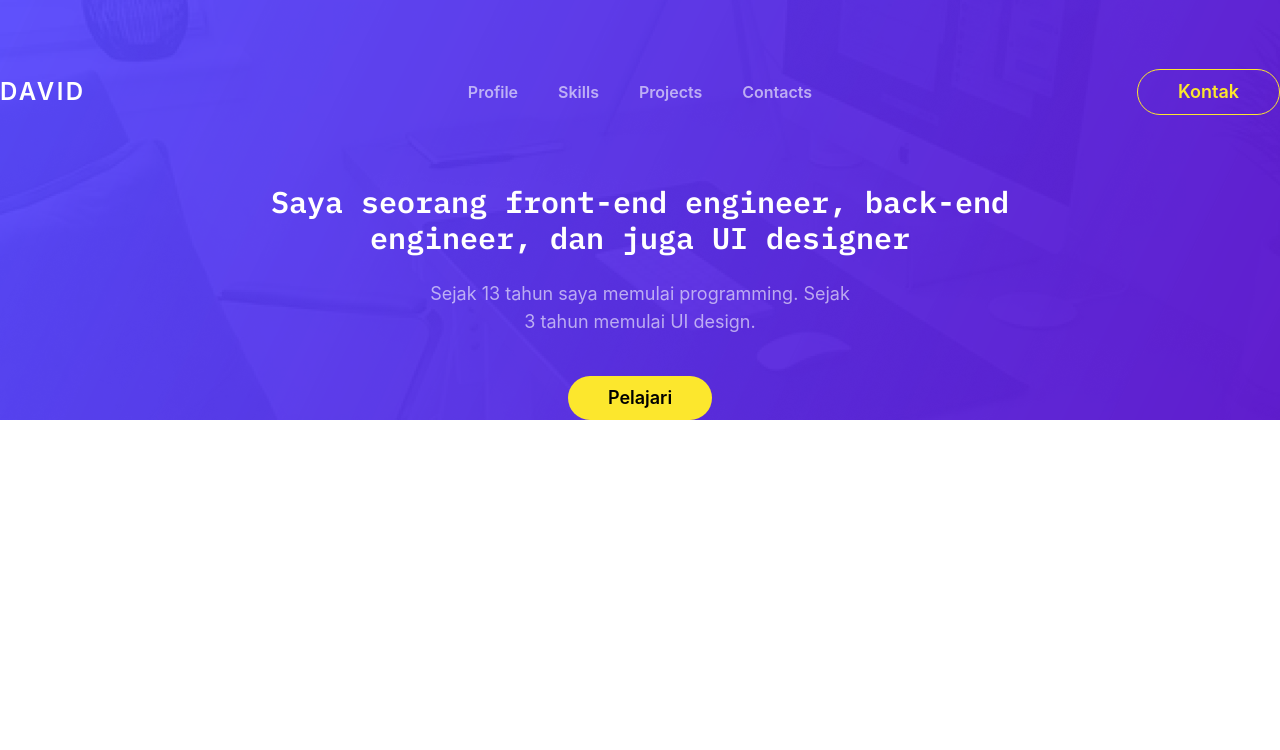
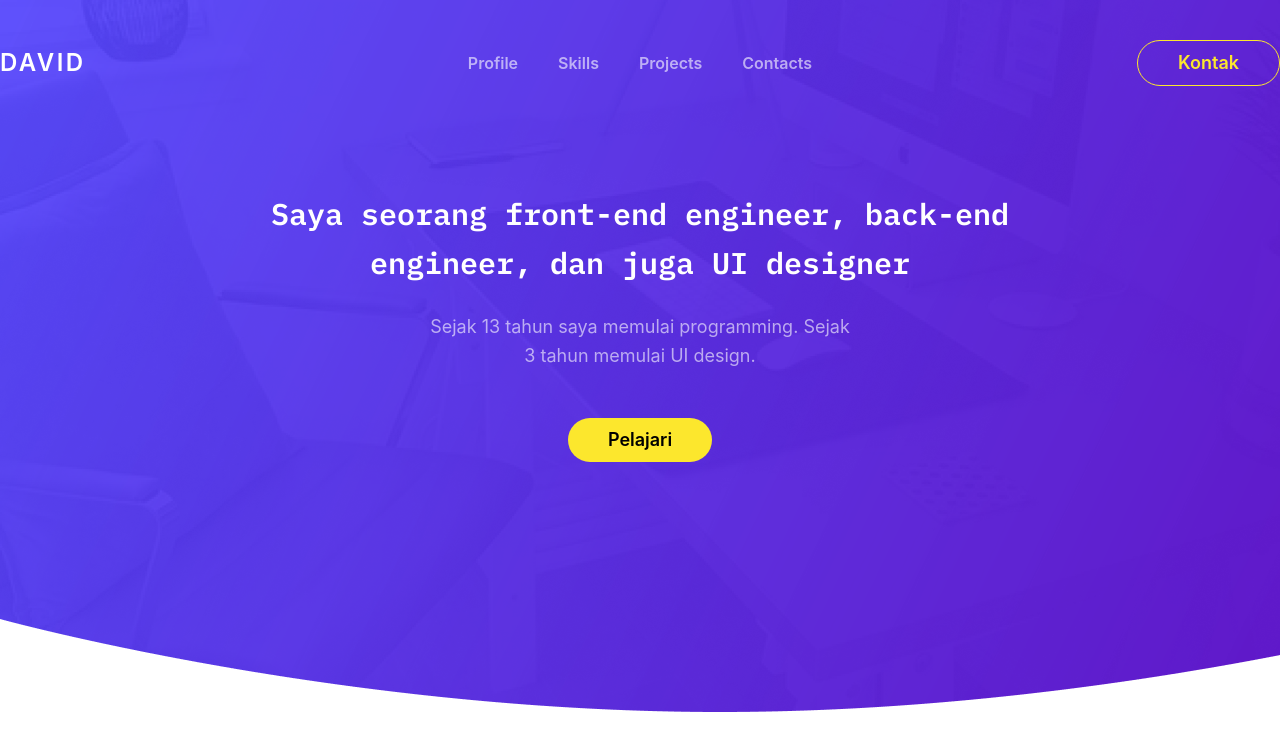
Before and after one commit to davidcorneto/slicing-design, a Next.js app: page / in a window 1280 px wide. Shown: the top 750 px of the page. Built offline with nearby package versions, Linux system fonts and the light colour scheme.

Commit message:
Separate hero, separate navbar

```diff
--- /dev/null
+++ b/components/Hero.js
@@ -0,0 +1,17 @@
+import Button from "./Button";
+import Navbar from "./NavBar";
+
+export default function Hero() {
+  return (
+    <div className='bg-hero h-[712px]'>
+        <div className="container mx-auto">
+          <Navbar />
+          <div className='text-center mt-16'>
+            <h1 className='text-3xl font-semibold text-white font-mono w-8/12 mx-auto leading-relaxed'>Saya seorang front-end engineer, back-end engineer, dan juga UI designer</h1>
+            <p className=' text-lg text-white text-opacity-60 w-4/12 mx-auto mt-6 leading-relaxed'>Sejak 13 tahun saya memulai programming. Sejak 3 tahun memulai UI design.</p>
+            <Button className="mt-12" variant="yellow">Pelajari</Button>
+          </div>
+        </div>
+      </div>
+  );
+};
--- a/components/Nav.js
+++ b/components/Nav.js
@@ -2,7 +2,7 @@ import NavItem from "./NavItem"
 
 export default function Nav() {
   return(
-    <ul className='flex justify-center space-x-10 py-20'>
+    <ul className='flex justify-center space-x-10'>
       <NavItem>Profile</NavItem>
       <NavItem>Skills</NavItem>
       <NavItem>Projects</NavItem>
--- /dev/null
+++ b/components/Navbar.js
@@ -0,0 +1,19 @@
+import Logo from "./logo";
+import Nav from "./Nav";
+import Button from "./Button";
+
+export default function Navbar() {
+  return (
+    <div className="flex items-center py-10">
+      <div className="w-3/12">
+        <Logo />
+      </div>
+      <div className="w-6/12">
+        <Nav />
+      </div>
+      <div className="w-3/12 text-right">
+        <Button variant="outline-yellow">Kontak</Button>
+      </div>
+    </div>
+  );
+};
--- a/pages/index.js
+++ b/pages/index.js
@@ -1,33 +1,9 @@
-import Head from 'next/head';
-import Image from 'next/image';
-import styles from '../styles/Home.module.css';
-import Nav from '../components/Nav';
-import Logo from '../components/logo';
-import Button from '../components/Button';
+import Hero from "../components/Hero";
 
 export default function Home() {
   return (
     <>
-      <div className='bg-web'>
-        <div className="container mx-auto">
-          <div className="flex items-center">
-            <div className="w-3/12">
-              <Logo />
-            </div>
-            <div className="w-6/12">
-              <Nav />
-            </div>
-            <div className="w-3/12 text-right">
-              <Button variant="outline-yellow">Kontak</Button>
-            </div>
-          </div>
-          <div className='text-center'>
-            <h1 className='text-3xl font-semibold text-white font-mono w-8/12 mx-auto'>Saya seorang front-end engineer, back-end engineer, dan juga UI designer</h1>
-            <p className=' text-lg text-white text-opacity-60 w-4/12 mx-auto mt-6'>Sejak 13 tahun saya memulai programming. Sejak 3 tahun memulai UI design.</p>
-            <Button className="mt-10" variant="yellow">Pelajari</Button>
-          </div>
-        </div>
-      </div>
+      <Hero />
     </>
   );
 }
--- a/tailwind.config.js
+++ b/tailwind.config.js
@@ -30,7 +30,7 @@ module.exports = {
   plugins: [
     plugin(function({ addUtilities }){
       const utilities = {
-        ".bg-web":{
+        ".bg-hero":{
           "background-image": "url(/bg-web.png)"
         }
       };
```
